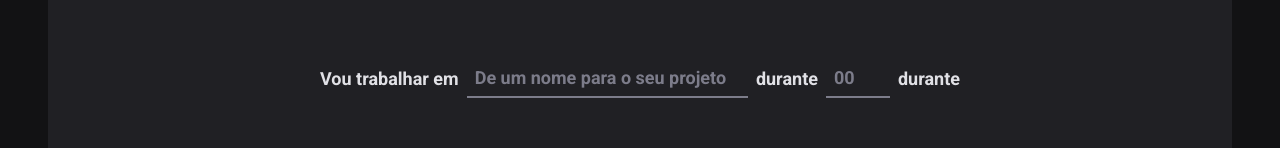
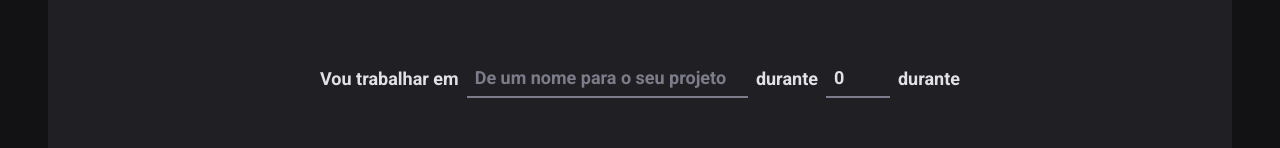
Before and after one commit to manuncorrea/timer, a React (Vite) app: page / in a window 1280 px wide. Shown: the part 166-314 px from the top of the page. Built offline with nearby package versions, Linux system fonts and the light colour scheme.

Commit message:
validando o formulario

```diff
--- a/package.json
+++ b/package.json
@@ -10,11 +10,14 @@
     "lint": "eslint src --ext .ts,.tsx"
   },
   "dependencies": {
+    "@hookform/resolvers": "^2.9.7",
     "phosphor-react": "^1.4.1",
     "react": "^18.2.0",
     "react-dom": "^18.2.0",
+    "react-hook-form": "^7.34.2",
     "react-router-dom": "^6.3.0",
-    "styled-components": "^5.3.5"
+    "styled-components": "^5.3.5",
+    "zod": "^3.19.0"
   },
   "devDependencies": {
     "@rocketseat/eslint-config": "^1.1.3",
--- a/src/pages/Home/index.tsx
+++ b/src/pages/Home/index.tsx
@@ -1,4 +1,8 @@
+import { zodResolver } from '@hookform/resolvers/zod'
 import { Play } from 'phosphor-react'
+import { useForm } from 'react-hook-form'
+import * as zod from 'zod'
+
 import {
   CountdownContainer,
   FormContainer,
@@ -9,16 +13,42 @@
   TaskInput,
 } from './styles'
 
+const newCycleFormValidationSchema = zod.object({
+  task: zod.string().min(1, 'Informe a tarefa'),
+  minutesAmount: zod
+    .number()
+    .min(5, 'O ciclo precisa ser de no mínimo 5 minutos.')
+    .max(60, 'O ciclo precisa ser de no máximo 60 minutos.'),
+})
+
+type NewCycleFormData = zod.infer<typeof newCycleFormValidationSchema>
+
 export function Homme() {
+  const { register, handleSubmit, watch } = useForm<NewCycleFormData>({
+    resolver: zodResolver(newCycleFormValidationSchema),
+    defaultValues: {
+      task: '',
+      minuteAmount: 0,
+    },
+  })
+
+  function handleCreateNewCycle(data: NewCycleFormData) {
+    console.log('-----', data)
+  }
+
+  const task = watch('task')
+  const isSubmitDisabled = !task
+
   return (
     <HomeContainer>
-      <form action="">
+      <form action="" onSubmit={handleSubmit(handleCreateNewCycle)}>
         <FormContainer>
           <label htmlFor="">Vou trabalhar em</label>
           <TaskInput
             id="task"
             list="task-suggesttion"
             placeholder="De um nome para o seu projeto"
+            {...register('task')}
           />
 
           <datalist id="task-suggesttion">
@@ -36,6 +66,7 @@
             step={5}
             min={5}
             max={60}
+            {...register('minuteAmount', { valueAsNumber: true })}
           />
 
           <span>durante</span>
@@ -49,7 +80,7 @@
           <span>0</span>
         </CountdownContainer>
 
-        <StartCountdownButton disabled type="submit">
+        <StartCountdownButton disabled={isSubmitDisabled} type="submit">
           <Play size={24} />
           Começar
         </StartCountdownButton>
```
Also changed, not shown: 1 other file (tests, documents, lock files or other folders).
